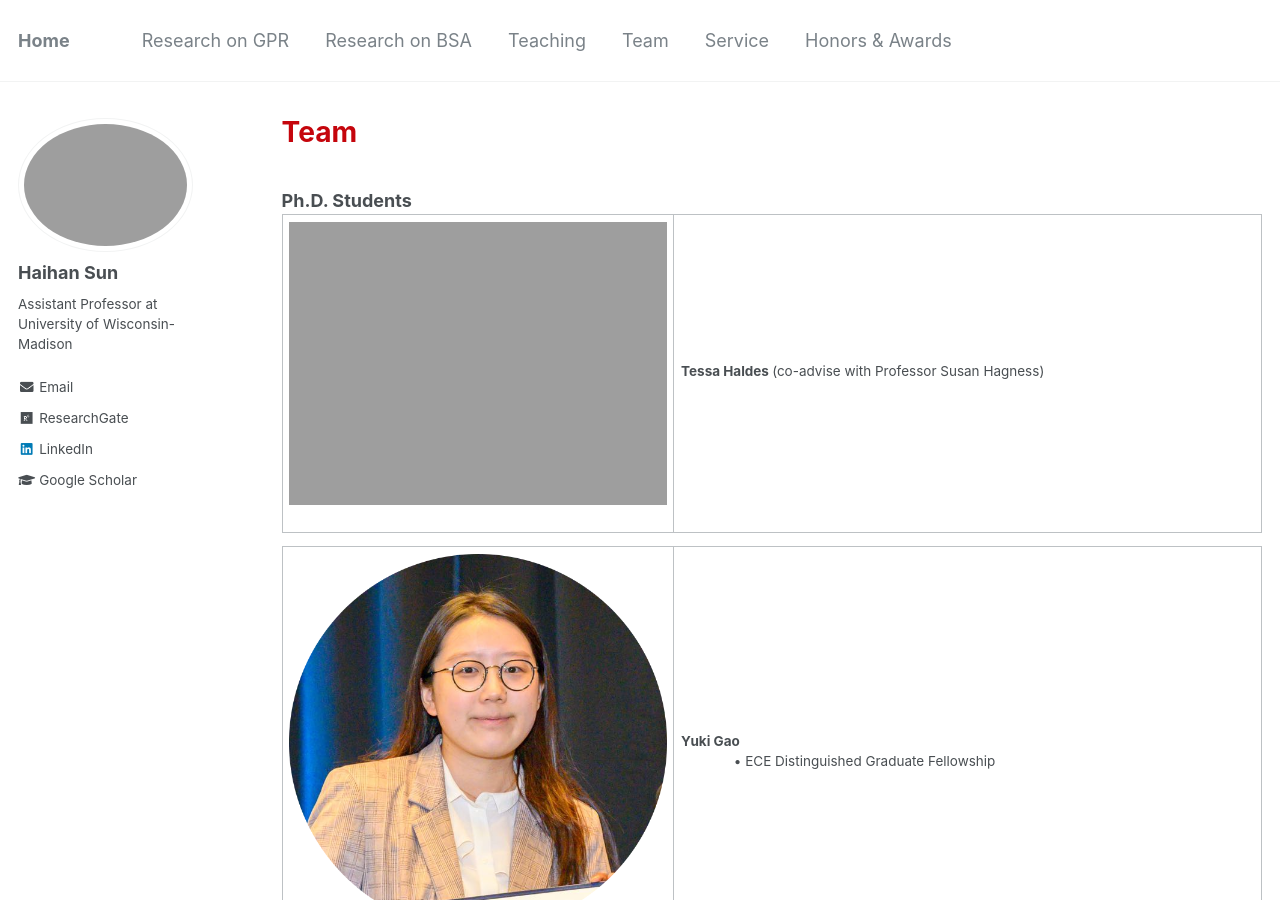
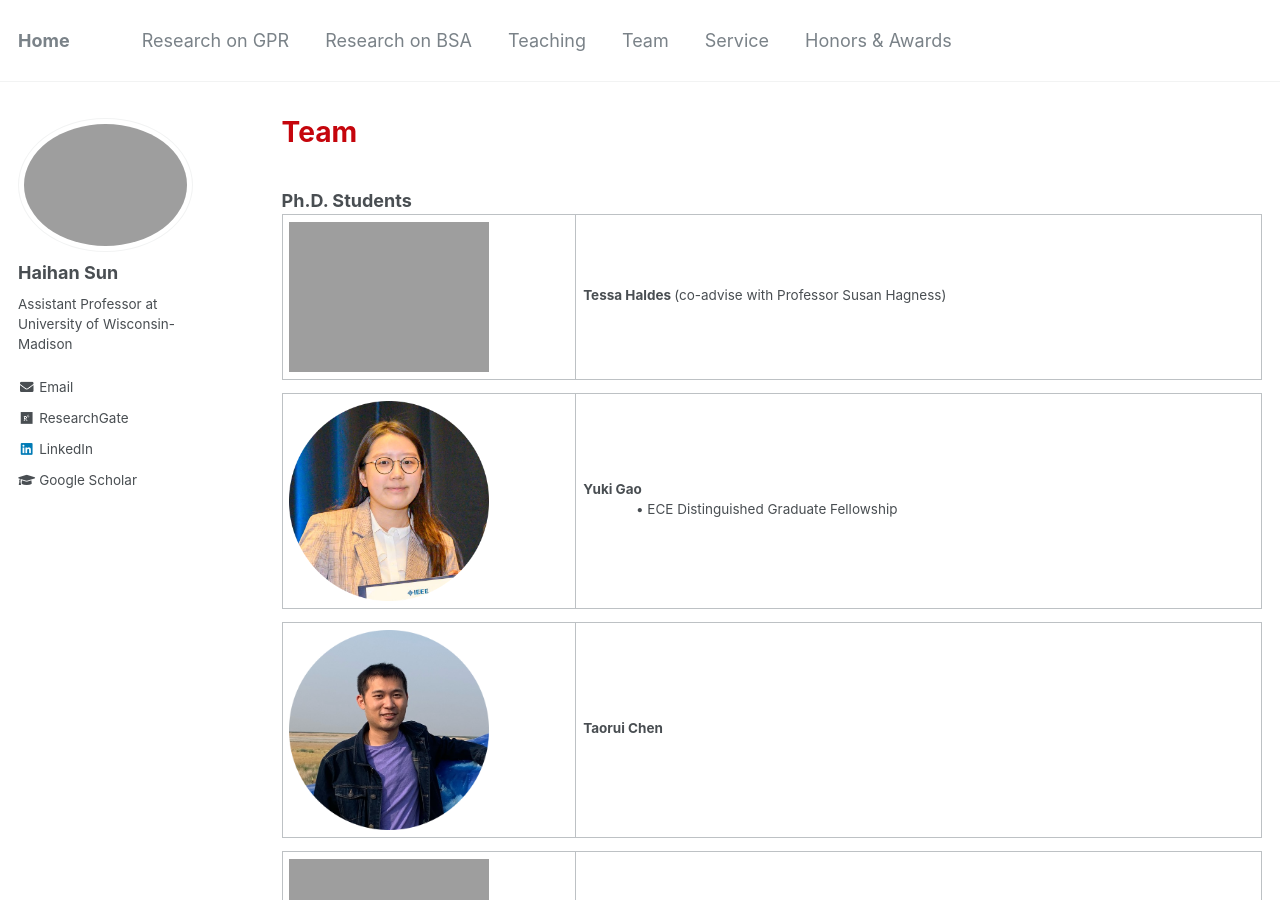
Before and after one commit to Haihan-Sun/Haihan-Sun.github.io, a Jekyll site: the page built from _pages/group.html, in a window 1280 px wide and 900 px high. Built offline with Jekyll 4.4.1, drawn with Linux system fonts in a browser that asks for light colours.

Commit message:
Update group.html

```diff
--- a/_pages/group.html
+++ b/_pages/group.html
@@ -9,8 +9,8 @@ author_profile: true
 
 <table class="imgtable">
   <tr>
-    <td style = "width:40%">
-      <img src="https://haihan-sun.github.io/_pages/images/Tessa.png" width="400" >&nbsp;
+    <td style = "width:30%">
+      <img src="https://haihan-sun.github.io/_pages/images/Tessa.png" width="200" >&nbsp;
     </td>
   <td align="left"><p><b>Tessa Haldes </b> (co-advise with Professor Susan Hagness) <br />
     </td>
@@ -19,8 +19,8 @@ author_profile: true
 
 <table class="imgtable">
   <tr>
-    <td style = "width:40%">
-      <img src="https://haihan-sun.github.io/_pages/images/Yuki.png" width="400" >&nbsp;
+    <td style = "width:30%">
+      <img src="https://haihan-sun.github.io/_pages/images/Yuki.png" width="200" >&nbsp;
     </td>
   <td align="left"><p><b>Yuki Gao </b> <br />
    &ensp; &ensp; &ensp; &ensp; &ensp;  &#x2022; ECE Distinguished Graduate Fellowship <br>
@@ -30,8 +30,8 @@ author_profile: true
 
 <table class="imgtable">
   <tr>
-    <td style = "width:40%">
-      <img src="https://haihan-sun.github.io/_pages/images/Taorui.png" width="400" >&nbsp;
+    <td style = "width:30%">
+      <img src="https://haihan-sun.github.io/_pages/images/Taorui.png" width="200" >&nbsp;
     </td>
   <td align="left"><p><b>Taorui Chen </b> <br />
     </td>
@@ -40,8 +40,8 @@ author_profile: true
 
 <table class="imgtable">
   <tr>
-    <td style = "width:40%">
-      <img src="https://haihan-sun.github.io/_pages/images/Zifan.png" width="400" >&nbsp;
+    <td style = "width:30%">
+      <img src="https://haihan-sun.github.io/_pages/images/Zifan.png" width="200" >&nbsp;
     </td>
   <td align="left"><p><b>Zifan Xu </b> <br />
     </td>
@@ -54,8 +54,8 @@ author_profile: true
 <br>
 <table class="imgtable">
   <tr>
-    <td style = "width:40%">
-      <img src="https://haihan-sun.github.io/_pages/images/Chi.png" width="400" >&nbsp;
+    <td style = "width:30%">
+      <img src="https://haihan-sun.github.io/_pages/images/Chi.png" width="200" >&nbsp;
     </td>
   <td align="left"><p><b>Chi Wang </b> (12/2023-) <br />
    &ensp; &ensp; &ensp; &ensp; &ensp;  &#x2022; 2024 AP-S Undergraduate Summer Research Scholarship <br>
@@ -65,8 +65,8 @@ author_profile: true
 
 <table class="imgtable">
   <tr>
-    <td style = "width:40%">
-      <img src="https://haihan-sun.github.io/_pages/images/Dayne.png" width="400" >&nbsp;
+    <td style = "width:30%">
+      <img src="https://haihan-sun.github.io/_pages/images/Dayne.png" width="200" >&nbsp;
     </td>
   <td align="left"><p><b>Dayne Jinoy </b> (01/2024-) <br />
     </td>
```
